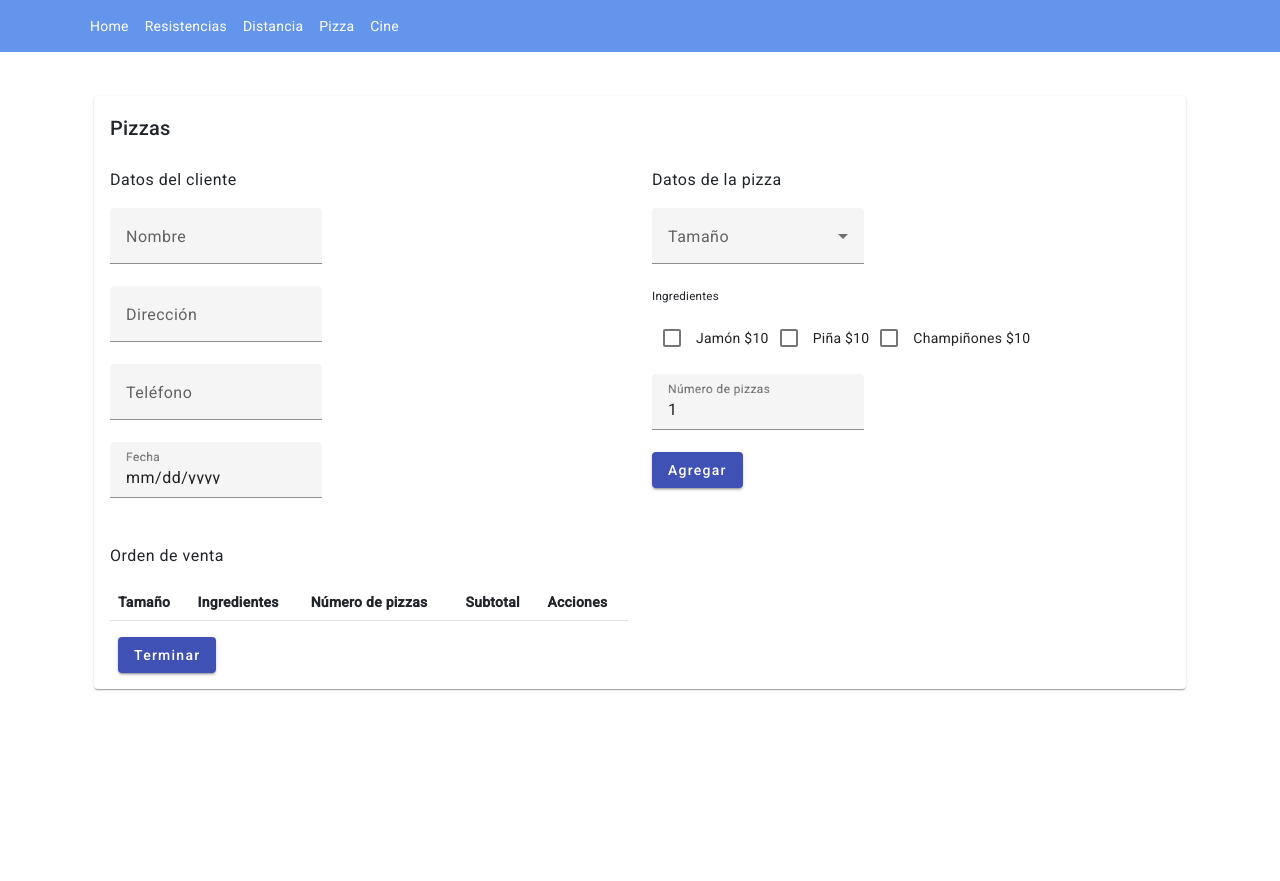
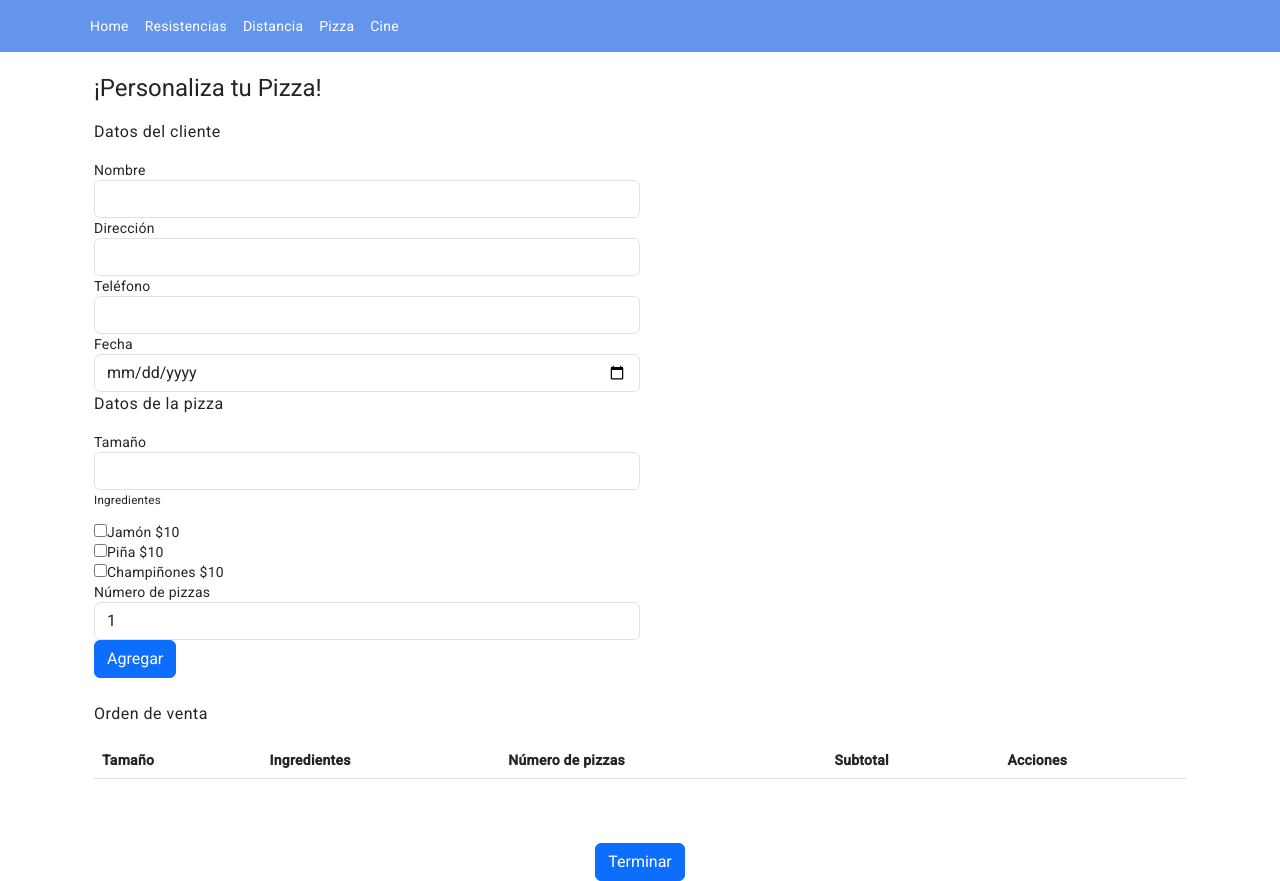
Before and after one commit to IDGS-901-19002280/practicas-angular, an Angular app: page /PizzasComponent in a window 1280 px wide. Before the commit the page ends 800 px from the top, so only its background shows below. Built offline with nearby package versions, Linux system fonts and the light colour scheme.

Commit message:
03/07/2023 JMA

```diff
--- a/src/app/pizzas/pizzas.component.html
+++ b/src/app/pizzas/pizzas.component.html
@@ -1,79 +1,74 @@
-<div class="container mt-4">
-    <mat-card>
-        <mat-card-header>
-            <mat-card-title>Pizzas</mat-card-title>
-        </mat-card-header>
+<div class="container">
+  <div class="pizza-card">
+      <h1 class="pizza-title">¡Personaliza tu Pizza!</h1>
 
-        <mat-card-content class="mt-4">
-            <form (ngSubmit)="onSubmit()" [formGroup]="pizzaForm">
-                <div class="row">
+      <form (ngSubmit)="onSubmit()" [formGroup]="pizzaForm" class="pizza-form">
+          <div class="form-row">
               <div class="col-md-6">
-                        <h4>Datos del cliente</h4>
+                  <h4 class="section-title">Datos del cliente</h4>
                   <div class="form-group">
-                            <mat-form-field>
-                                <mat-label>Nombre</mat-label>
-                                <input matInput type="text" formControlName="nombre">
-                            </mat-form-field>
+                      <label for="nombre">Nombre</label>
+                      <input id="nombre" type="text" formControlName="nombre" class="form-control">
                   </div>
 
                   <div class="form-group">
-                            <mat-form-field>
-                                <mat-label>Dirección</mat-label>
-                                <input matInput type="text" formControlName="direccion">
-                            </mat-form-field>
+                      <label for="direccion">Dirección</label>
+                      <input id="direccion" type="text" formControlName="direccion" class="form-control">
                   </div>
 
                   <div class="form-group">
-                            <mat-form-field>
-                                <mat-label>Teléfono</mat-label>
-                                <input matInput type="text" formControlName="telefono">
-                            </mat-form-field>
+                      <label for="telefono">Teléfono</label>
+                      <input id="telefono" type="text" formControlName="telefono" class="form-control">
                   </div>
 
                   <div class="form-group">
-                            <mat-form-field>
-                                <mat-label>Fecha</mat-label>
-                                <input matInput type="date" formControlName="fecha">
-                            </mat-form-field>
+                      <label for="fecha">Fecha</label>
+                      <input id="fecha" type="date" formControlName="fecha" class="form-control">
                   </div>
               </div>
 
               <div class="col-md-6">
-                        <h4>Datos de la pizza</h4>
+                  <h4 class="section-title">Datos de la pizza</h4>
                   <div class="form-group">
-                            <mat-form-field>
-                                <mat-label>Tamaño</mat-label>
-                                <mat-select formControlName="tamano">
-                                    <mat-option value="Chica">Chica $40</mat-option>
-                                    <mat-option value="Mediana">Mediana $80</mat-option>
-                                    <mat-option value="Grande">Grande $120</mat-option>
-                                </mat-select>
-                            </mat-form-field>
+                      <label for="tamano">Tamaño</label>
+                      <select id="tamano" formControlName="tamano" class="form-control">
+                          <option value="Chica">Chica $40</option>
+                          <option value="Mediana">Mediana $80</option>
+                          <option value="Grande">Grande $120</option>
+                      </select>
                   </div>
 
-                        <h5>Ingredientes</h5>
+                  <h5 class="section-subtitle">Ingredientes</h5>
                   <div class="form-group">
-                            <mat-checkbox formControlName="jamon">Jamón $10</mat-checkbox>
-                            <mat-checkbox formControlName="pina">Piña $10</mat-checkbox>
-                            <mat-checkbox formControlName="champinones">Champiñones $10</mat-checkbox>
+                      <div class="custom-checkbox">
+                          <input type="checkbox" id="jamon" formControlName="jamon">
+                          <label for="jamon">Jamón $10</label>
+                      </div>
+                      <div class="custom-checkbox">
+                          <input type="checkbox" id="pina" formControlName="pina">
+                          <label for="pina">Piña $10</label>
+                      </div>
+                      <div class="custom-checkbox">
+                          <input type="checkbox" id="champinones" formControlName="champinones">
+                          <label for="champinones">Champiñones $10</label>
+                      </div>
                   </div>
 
                   <div class="form-group">
-                            <mat-form-field class="mt-3">
-                                <mat-label>Número de pizzas</mat-label>
-                                <input matInput type="number" formControlName="cantidad">
-                            </mat-form-field>
+                      <label for="cantidad">Número de pizzas</label>
+                      <input id="cantidad" type="number" formControlName="cantidad" class="form-control">
                   </div>
 
                   <div class="form-group">
-                            <button mat-raised-button color="primary" type="submit">Agregar</button>
+                      <button type="submit" class="btn btn-primary">Agregar</button>
                   </div>
               </div>
           </div>
+      </form>
 
       <div class="row mt-4">
-                    <div class="col-md-6">
-                        <h4>Orden de venta</h4>
+          <div class="col-md-12">
+              <h4 class="section-title">Orden de venta</h4>
               <table class="table">
                   <thead>
                       <tr>
@@ -91,45 +86,36 @@
                           <td>{{ pizza.cantidad }}</td>
                           <td>{{ pizza.subtotal }}</td>
                           <td>
-                                        <button mat-raised-button color="warn"
-                                            (click)="eliminarPizza(pizza)">Quitar</button>
+                              <button class="btn btn-danger" (click)="eliminarPizza(pizza)">Quitar</button>
                           </td>
                       </tr>
                   </tbody>
               </table>
           </div>
-                    <div class="col-md-6 mt-5">
+      </div>
+
+      <div class="row mt-4">
+          <div class="col-md-6 offset-md-3 text-center">
               <div *ngIf="mostrarConfirmacion">
-                            <h4>Confirmación de pedido</h4>
-                            <ng-container *ngFor="let pizza of pizzaDetalles; let isFirst = first">
-                                <p *ngIf="isFirst">Cliente: {{pizza.nombre}}</p>
-                              </ng-container>
-                              <ng-container *ngFor="let pizza of pizzaDetalles; let isFirst = first">
-                                <p *ngIf="isFirst">Domicilio: {{pizza.direccion}}</p>
-                              </ng-container>
-                              <ng-container *ngFor="let pizza of pizzaDetalles; let isFirst = first">
-                                <p *ngIf="isFirst">Telefono: {{pizza.telefono}}</p>
-                              </ng-container>
-                              <ng-container *ngFor="let pizza of pizzaDetalles; let isFirst = first">
-                                <p *ngIf="isFirst">Fecha: {{pizza.fecha}}</p>
-                              </ng-container>
-                            <p>El costo total del pedido es: $ {{ calcularTotal() }}</p>
-                            <p>¿Estás de acuerdo con el pedido?</p>
-                            <button mat-raised-button color="primary" (click)="confirmarPedido()">Sí, confirmar</button>
-                            <button mat-raised-button color="warn" (click)="editarPedido()" class="mx-2">No, cancelar</button>
+                  <h4 class="section-title">Confirmación de pedido</h4>
+                  <div class="confirmation-details">
+                      <p>Cliente: {{pizzaDetalles[0]?.nombre}}</p>
+                      <p>Domicilio: {{pizzaDetalles[0]?.direccion}}</p>
+                      <p>Teléfono: {{pizzaDetalles[0]?.telefono}}</p>
+                      <p>Fecha: {{pizzaDetalles[0]?.fecha}}</p>
+                  </div>
+                  <p class="confirmation-text">El costo total del pedido es: $ {{ calcularTotal() }}</p>
+                  <p class="confirmation-text">¿Estás de acuerdo con el pedido?</p>
+                  <button class="btn btn-success" (click)="confirmarPedido()">Sí, confirmar</button>
+                  <button class="btn btn-secondary" (click)="editarPedido()">No, cancelar</button>
               </div>
           </div>
       </div>
 
-
-            </form>
-
-            <div class="row">
-                <div class="col-md-12">
-                    <button mat-raised-button color="primary" class="mx-2"
-                        (click)="finalizarCompra()">Terminar</button>
+      <div class="row mt-4">
+          <div class="col-md-12 text-center">
+              <button class="btn btn-primary" (click)="finalizarCompra()">Terminar</button>
           </div>
       </div>
-        </mat-card-content>
-    </mat-card>
   </div>
+</div>
```
Lines whose indentation alone changed are shown as unchanged.
